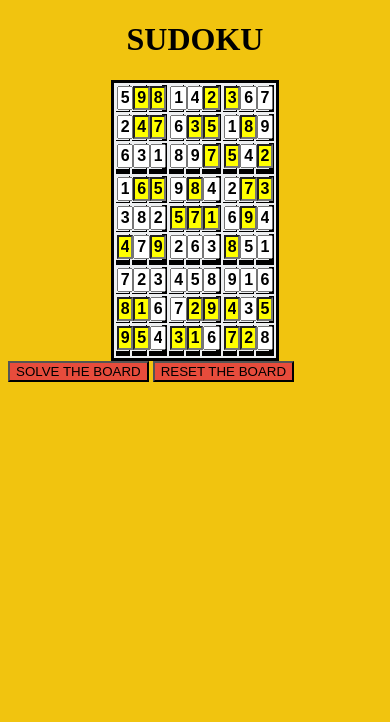
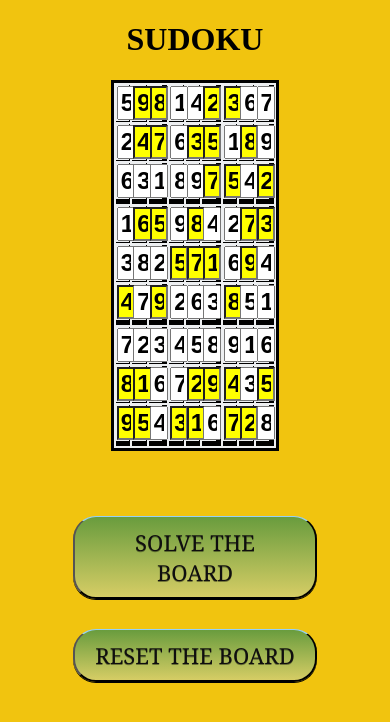
Before and after one commit to shilpashreejr/Sudoku, a website: page index.html in a window 390 px wide. Both pictures are taken after a click on the button "SOLVE THE BOARD". Drawn offline with nearby package versions, Linux system fonts and the light colour scheme.

Commit message:
Bug Fixes

```diff
--- a/dest/css/sudoku.css
+++ b/dest/css/sudoku.css
@@ -1,18 +1,16 @@
 body {
 	background:#f1c40f;
 }
-
 h1 {
 	text-align: center;
 }
-
 table {
 	margin-left: auto;
 	margin-right: auto;
 	background:#edeff1;
 	border:3px solid #000;
+	width: 33.3%;
 }
-
 td {
 	border-right:1px solid #000;
 	border-bottom: 1px solid #000;
@@ -25,9 +23,9 @@ td:nth-child(3n) {
 tr:nth-child(3n) td {
 	border-bottom-width:5px;
 }
-table {
+/*table {
 	width: 45%;
-}
+}*/
 tr {
 	width: 33.3%;
 }
@@ -40,8 +38,9 @@ td input {
 	text-align: center;
 }
 
-button {
-	background:#e74c3c;
+.buttonGrp {
+	margin: 50px;
+	text-align: center;
 }
 
 .errorState {
@@ -52,129 +51,144 @@ button {
 	background: yellow;
 }
 
+.sudokuButton {
+   border-top: 1px solid #96d1f8;
+   background: #d6cd65;
+   background: -webkit-gradient(linear, left top, left bottom, from(#699c3e), to(#d6cd65));
+   background: -webkit-linear-gradient(top, #699c3e, #d6cd65);
+   padding: 10px 20px;
+   border-radius: 23px;
+   box-shadow: rgba(0,0,0,1) 0 1px 0;
+   text-shadow: rgba(0,0,0,.4) 0 1px 0;
+   color: #0f0e0f;
+   font-size: 22px;
+   font-family: Georgia, serif;
+   text-decoration: none;
+   vertical-align: middle;
+   margin: 15px;
+   }
+.sudokuButton:hover {
+   border-top-color: #297828;
+   background: #297828;
+   color: #ccc;
+   }
+.sudokuButton:active {
+   border-top-color: #1b435e;
+   background: #1b435e;
+   }
+
 /* Smartphones (portrait and landscape) ----------- */
 
-@media only screen
-
-and (min-device-width : 320px)
-
-and (max-device-width : 480px) {
+@media only screen and (min-device-width : 320px) and (max-device-width : 480px) {
 	table {
 		width: 95%;
 	}
 	td input {
 		width:75%;
-		font-size: 100%;
+		font-size: 75%;
 	}
 
 
 }
 
-/* Smartphones (landscape) ----------- */
+/* Smartphones (portrait) ----------- */
 
-@media only screen
-
-and (min-width : 321px) {
+@media only screen and (max-width : 320px) {
 
 	table {
 		width: 95%;
 	}
+	tr {
+		width: 25%;
+	}
 	td input {
-		width:75%;
-		font-size: 100%;
-	}
-
-}
-
-/* Smartphones (portrait) ----------- */
-
-@media only screen
-
-and (max-width : 320px) {
-
-	table {
-		width: 95%;
-	}
-
-	td input {
-		width:75%;
-		font-size: 100%;
+		width:50%;
+		font-size: 50%;
 	}
 
 }
 
 /* iPads (portrait and landscape) ----------- */
 
-@media only screen
+@media only screen and (min-device-width : 768px) and (max-device-width : 1024px) {
 
-and (min-device-width : 768px)
+	table {
+		width: 45%;
+	}
+	tr {
+		width: 33.3%;
+	}
+	td input {
+		width:75%;
+		font-size: 75%;
+	}
 
-and (max-device-width : 1024px) {
+}
+
+/* iPads (landscape) ----------- */
+
+@media only screen and (min-device-width : 768px) and (max-device-width : 1024px) and (orientation : landscape) {
 
 	table {
 		width: 45%;
 	}
 
 	td input {
-		width:75%;
-		font-size: 100%;
-	}
-
-}
-
-/* iPads (landscape) ----------- */
-
-@media only screen
-
-and (min-device-width : 768px)
-
-and (max-device-width : 1024px)
-
-and (orientation : landscape) {
-
-	table {
-		width: 45%;
+		width:50%;
+		font-size: 50%;
 	}
 
 }
 
 /* iPads (portrait) ----------- */
 
-@media only screen
-
-and (min-device-width : 768px)
-
-and (max-device-width : 1024px)
-
-and (orientation : portrait) {
+@media only screen and (min-device-width : 768px) and (max-device-width : 1024px) and (orientation : portrait) {
 
 	table {
 		width: 45%;
+	}
+	td input {
+		width:89%;
+		font-size: 150%;
 	}
 
 }
 
 /* Desktops and laptops ----------- */
 
-@media only screen
-
-and (min-width : 1224px) {
+@media only screen and (min-width : 1224px) {
 
 	table {
 		width: 45%;
+	}
+	td input {
+		width:89%;
+		font-size: 150%;
 	}
 
 }
 
 /* Large screens ----------- */
 
-@media only screen
-
-and (min-width : 1824px) {
+@media only screen and (min-width : 1824px) {
 
 	table {
 		width: 45%;
 	}
+	td input {
+		width:89%;
+		font-size: 150%;
+	}
 
 }
+
+
+
+
+/*@media only screen and (max-width: 768px) {
+  table
+}
+@media only screen and (max-width: 480px) {
+
+}*/
 /*# sourceMappingURL=sudoku.css.map */
--- a/index.html
+++ b/index.html
@@ -8,9 +8,9 @@
 <body>
 	<h1> SUDOKU </h1>
 	<div id="sudokuContainer"> </div>
-	<div id='buttonGrp'>
-		<button id='sudokuSolver'>SOLVE THE BOARD</button>
-		<button id='resetSudoku'>RESET THE BOARD</button>
+	<div class='buttonGrp'>
+		<button id='sudokuSolver' class='sudokuButton'>SOLVE THE BOARD</button>
+		<button id='resetSudoku' class='sudokuButton'>RESET THE BOARD</button>
 	</div>
 </body>
 <script src="https://ajax.googleapis.com/ajax/libs/jquery/2.1.1/jquery.min.js"></script>
--- a/src/css/sudoku.css
+++ b/src/css/sudoku.css
@@ -1,18 +1,16 @@
 body {
 	background:#f1c40f;
 }
-
 h1 {
 	text-align: center;
 }
-
 table {
 	margin-left: auto;
 	margin-right: auto;
 	background:#edeff1;
 	border:3px solid #000;
+	width: 33.3%;
 }
-
 td {
 	border-right:1px solid #000;
 	border-bottom: 1px solid #000;
@@ -25,9 +23,9 @@ td:nth-child(3n) {
 tr:nth-child(3n) td {
 	border-bottom-width:5px;
 }
-table {
+/*table {
 	width: 45%;
-}
+}*/
 tr {
 	width: 33.3%;
 }
@@ -40,8 +38,9 @@ td input {
 	text-align: center;
 }
 
-button {
-	background:#e74c3c;
+.buttonGrp {
+	margin: 50px;
+	text-align: center;
 }
 
 .errorState {
@@ -52,128 +51,150 @@ button {
 	background: yellow;
 }
 
+.sudokuButton {
+   border-top: 1px solid #96d1f8;
+   background: #d6cd65;
+   background: -webkit-gradient(linear, left top, left bottom, from(#699c3e), to(#d6cd65));
+   background: -webkit-linear-gradient(top, #699c3e, #d6cd65);
+   background: -moz-linear-gradient(top, #699c3e, #d6cd65);
+   background: -ms-linear-gradient(top, #699c3e, #d6cd65);
+   background: -o-linear-gradient(top, #699c3e, #d6cd65);
+   padding: 10px 20px;
+   -webkit-border-radius: 23px;
+   -moz-border-radius: 23px;
+   border-radius: 23px;
+   -webkit-box-shadow: rgba(0,0,0,1) 0 1px 0;
+   -moz-box-shadow: rgba(0,0,0,1) 0 1px 0;
+   box-shadow: rgba(0,0,0,1) 0 1px 0;
+   text-shadow: rgba(0,0,0,.4) 0 1px 0;
+   color: #0f0e0f;
+   font-size: 22px;
+   font-family: Georgia, serif;
+   text-decoration: none;
+   vertical-align: middle;
+   margin: 15px;
+   }
+.sudokuButton:hover {
+   border-top-color: #297828;
+   background: #297828;
+   color: #ccc;
+   }
+.sudokuButton:active {
+   border-top-color: #1b435e;
+   background: #1b435e;
+   }
+
 /* Smartphones (portrait and landscape) ----------- */
 
-@media only screen
-
-and (min-device-width : 320px)
-
-and (max-device-width : 480px) {
+@media only screen and (min-device-width : 320px) and (max-device-width : 480px) {
 	table {
 		width: 95%;
 	}
 	td input {
 		width:75%;
-		font-size: 100%;
+		font-size: 75%;
 	}
 
 
 }
 
-/* Smartphones (landscape) ----------- */
+/* Smartphones (portrait) ----------- */
 
-@media only screen
-
-and (min-width : 321px) {
+@media only screen and (max-width : 320px) {
 
 	table {
 		width: 95%;
 	}
+	tr {
+		width: 25%;
+	}
 	td input {
-		width:75%;
-		font-size: 100%;
-	}
-
-}
-
-/* Smartphones (portrait) ----------- */
-
-@media only screen
-
-and (max-width : 320px) {
-
-	table {
-		width: 95%;
-	}
-
-	td input {
-		width:75%;
-		font-size: 100%;
+		width:50%;
+		font-size: 50%;
 	}
 
 }
 
 /* iPads (portrait and landscape) ----------- */
 
-@media only screen
+@media only screen and (min-device-width : 768px) and (max-device-width : 1024px) {
 
-and (min-device-width : 768px)
+	table {
+		width: 45%;
+	}
+	tr {
+		width: 33.3%;
+	}
+	td input {
+		width:75%;
+		font-size: 75%;
+	}
 
-and (max-device-width : 1024px) {
+}
+
+/* iPads (landscape) ----------- */
+
+@media only screen and (min-device-width : 768px) and (max-device-width : 1024px) and (orientation : landscape) {
 
 	table {
 		width: 45%;
 	}
 
 	td input {
-		width:75%;
-		font-size: 100%;
-	}
-
-}
-
-/* iPads (landscape) ----------- */
-
-@media only screen
-
-and (min-device-width : 768px)
-
-and (max-device-width : 1024px)
-
-and (orientation : landscape) {
-
-	table {
-		width: 45%;
+		width:50%;
+		font-size: 50%;
 	}
 
 }
 
 /* iPads (portrait) ----------- */
 
-@media only screen
-
-and (min-device-width : 768px)
-
-and (max-device-width : 1024px)
-
-and (orientation : portrait) {
+@media only screen and (min-device-width : 768px) and (max-device-width : 1024px) and (orientation : portrait) {
 
 	table {
 		width: 45%;
+	}
+	td input {
+		width:89%;
+		font-size: 150%;
 	}
 
 }
 
 /* Desktops and laptops ----------- */
 
-@media only screen
-
-and (min-width : 1224px) {
+@media only screen and (min-width : 1224px) {
 
 	table {
 		width: 45%;
+	}
+	td input {
+		width:89%;
+		font-size: 150%;
 	}
 
 }
 
 /* Large screens ----------- */
 
-@media only screen
-
-and (min-width : 1824px) {
+@media only screen and (min-width : 1824px) {
 
 	table {
 		width: 45%;
 	}
+	td input {
+		width:89%;
+		font-size: 150%;
+	}
 
 }
+
+
+
+
+/*@media only screen and (max-width: 768px) {
+  table
+}
+@media only screen and (max-width: 480px) {
+
+}*/
--- a/src/js/sudokuController.js
+++ b/src/js/sudokuController.js
@@ -1,14 +1,29 @@
 $(document).ready(function () {
-
-    var sudokuBoard = SUDOKU_MODEL.generateBoardValues();
+    /* This is the main entry point. This communicates between the
+     * SUDOKU_MODEL and SUDOKU_VIEW.
+     *
+     * A call for generating a board values, creating a table,
+     * and also manages the board.
+     */
+    var sudokuBoard = SUDOKU_MODEL.generateBoardValues(),
+        rowIndex,
+        colIndex,
+        isValueAdded,
+        isValid,
+        solvedBoard,
+        resetBoardValues;
 
     SUDOKU_VIEW.createBoard(sudokuBoard);
 
     $('#sudokuTable').delegate("input", "keyup", function () {
-        var rowIndex = $(this).closest("tr").index(),
-            colIndex = $(this).closest("td").index(),
-            isValid = SUDOKU_MODEL.isValidNumber($(this).val(), rowIndex, colIndex),
-            isValueAdded;
+        rowIndex = $(this).closest("tr").index();
+        colIndex = $(this).closest("td").index();
+        isValid = SUDOKU_MODEL.isValidNumber($(this).val(), rowIndex, colIndex);
+
+        if ($(this).val() === '') {
+            SUDOKU_VIEW.removeErrorState($(this));
+            SUDOKU_MODEL.removeValue(rowIndex, colIndex);
+        }
 
         if (!isValid) {
             $(this).val('');
@@ -24,17 +39,19 @@ $(document).ready(function () {
 
     });
 
-    $('#buttonGrp').delegate('button', 'click', function () {
+    $('.buttonGrp').delegate('button', 'click', function () {
         if ($(this).text() === 'SOLVE THE BOARD') {
             $('#sudokuTable input').removeClass('errorState');
-            var solvedBoard = SUDOKU_MODEL.solve();
+            solvedBoard = SUDOKU_MODEL.solve();
             if (solvedBoard != false) {
                 SUDOKU_VIEW.solvedBoard('#sudokuTable input', solvedBoard);
+            } else {
+                SUDOKU_VIEW.showErrorMsg();
             }
         } else if ($(this).text() === 'RESET THE BOARD') {
             $('#sudokuTable input').val('');
             $('#sudokuTable input').removeClass('errorState');
-            var resetBoardValues = SUDOKU_MODEL.resetBoardValues();
+            resetBoardValues = SUDOKU_MODEL.resetBoardValues();
             SUDOKU_VIEW.solvedBoard('#sudokuTable input', resetBoardValues);
         }
 
--- a/src/js/sudokuModel.js
+++ b/src/js/sudokuModel.js
@@ -4,7 +4,11 @@ SUDOKU_MODEL = (function () {
         _originalBoardValues = [],
         _sectionValues = [],
         _columnValues = [],
-        _rowValues = [];
+        _rowValues = [],
+        NUM_OF_COLS = 9,
+        NUM_OF_ROWS = 9,
+        MIN_VAL = 0,
+        MAX_VAL = 9;
 
     /**
      * Generates the board values and also updates the
@@ -72,7 +76,7 @@ SUDOKU_MODEL = (function () {
          */
         _isValidTypeRange = function (inputVal) {
             var isType = $.isNumeric(inputVal);
-            if ((inputVal > 0 && inputVal <= 9) && isType) {
+            if ((inputVal > MIN_VAL && inputVal <= MAX_VAL) && isType) {
                 isValidType = true;
                 return isValidType;
             }
@@ -91,11 +95,16 @@ SUDOKU_MODEL = (function () {
                 }
                 _currentBoardValues[row][col] = boardvalues[i];
                 col++;
-                if (col === 9) {
+                if (col === NUM_OF_COLS) {
                     row = row + 1;
                     col = 0;
                 }
             }
+            //Empty the values in all arrays
+            _sectionValues = [];
+            _columnValues = [];
+            _rowValues = [];
+
             _updateBoardValues(_currentBoardValues);
 
             return _currentBoardValues;
@@ -110,8 +119,8 @@ SUDOKU_MODEL = (function () {
          */
         _updateBoardValues = function (_currentBoardValues) {
 
-            for (var i = 0; i < 9; i++) {
-                for (var j = 0; j < 9; j++) {
+            for (var i = 0; i < NUM_OF_ROWS; i++) {
+                for (var j = 0; j < NUM_OF_COLS; j++) {
                     if (_currentBoardValues[i][j] === 0)
                         continue;
 
@@ -133,6 +142,18 @@ SUDOKU_MODEL = (function () {
                         _sectionValues[index] = [];
                     }
                     _sectionValues[index][_sectionValues[index].length] = _currentBoardValues[i][j];
+                }
+            }
+
+            for (var i = 0; i < MAX_VAL; i++) {
+                if (_rowValues[i] === undefined) {
+                    _rowValues[i] = [];
+                }
+                if (_columnValues[i] === undefined) {
+                    _columnValues[i] = [];
+                }
+                if (_sectionValues[i] === undefined) {
+                    _sectionValues[i] = [];
                 }
             }
 
@@ -223,8 +244,8 @@ SUDOKU_MODEL = (function () {
             //find Empty square
             var emptyRow = -1,
                 emptyCol = -1;
-            for (var i = 0; i < 9; i++) {
-                for (var j = 0; j < 9; j++) {
+            for (var i = 0; i < NUM_OF_ROWS; i++) {
+                for (var j = 0; j < NUM_OF_COLS; j++) {
                     if (_currentBoardValues[i][j] == 0) {
                         emptyRow = i;
                         emptyCol = j;
@@ -295,8 +316,8 @@ SUDOKU_MODEL = (function () {
         },
 
         _isGameComplete = function () {
-            for (var i = 0; i < 9; i++) {
-                for (var j = 0; j < 9; j++) {
+            for (var i = 0; i < NUM_OF_ROWS; i++) {
+                for (var j = 0; j < NUM_OF_COLS; j++) {
                     if (_currentBoardValues[i][j] == 0) {
                         return false;
 
@@ -357,10 +378,37 @@ SUDOKU_MODEL = (function () {
 
             return firstArray;
         },
+
+        /**
+         * The current board values are updated every time
+         * there is a change in the user input or it is removed.
+         *
+         * @param {Number} rowIndex Row id
+         * @ param{Number} colIndex Col id
+         * @returns {Boolean} isValidType True/False Decision based on the checks.
+         */
+        removeValue = function (rowIndex, colIndex) {
+            var index = _findIndex(rowIndex, colIndex);
+            var existingValue = _currentBoardValues[rowIndex][colIndex];
+
+            if (existingValue == 0) {
+                return false;
+            }
+            _currentBoardValues[rowIndex][colIndex] = 0;
+            _rowValues[rowIndex].splice(_rowValues[rowIndex].indexOf(existingValue), 1);
+            _columnValues[colIndex].splice(_columnValues[colIndex].indexOf(existingValue), 1);
+            _sectionValues[index].splice(_sectionValues[index].indexOf(existingValue), 1);
+            return true;
+        },
+
+        /**
+         * The board values are reset to the original board values.
+         *
+         * @returns {Array} _currentBoardValues current board values
+         */
         resetBoardValues = function () {
-            _currentBoardValues = _originalBoardValues;
-            _updateBoardValues(_originalBoardValues);
-            return _originalBoardValues;
+            generateBoardValues();
+            return _currentBoardValues;
         };
 
     return {
@@ -368,6 +416,7 @@ SUDOKU_MODEL = (function () {
         isValidNumber: isValidNumber,
         solve: solve,
         isValueAdded: isValueAdded,
-        resetBoardValues: resetBoardValues
+        resetBoardValues: resetBoardValues,
+        removeValue: removeValue
     };
 })();
--- a/src/js/sudokuView.js
+++ b/src/js/sudokuView.js
@@ -1,10 +1,18 @@
 SUDOKU_VIEW = (function () {
 
-	var _setBoardValues = function (selector, boardvalues) {
+	var NUM_OF_COLS = 9,
+		NUM_OF_ROWS = 9,
+
+		/**
+		 * The generated board values are set to the respective td.
+		 *
+		 * @param {String} selector DOM selector
+		 * @param {Array} boardvalues The generated board values
+		 */
+		_setBoardValues = function (selector, boardvalues) {
 			var i = 0;
 
 			$(selector).each(function () {
-
 				if (boardvalues[i] !== 0) {
 					$(this).val(boardvalues[i]);
 					$(this).attr('readonly', 'readonly');
@@ -17,12 +25,42 @@ SUDOKU_VIEW = (function () {
 			});
 		},
 
+		/**
+		 * With few combinations of the user input values, the board cannot
+		 * be solved.
+		 * This user input validates with the rules but for the board to be
+		 * resolved, it has to be in a particular place.
+		 *
+		 */
+		showErrorMsg = function () {
+			alert("With some of the values you have entered, the board cannot be solved. Please clear them and try again.");
+		},
+
+		/**
+		 * Displays the red error background for the td for error state.
+		 *
+		 * @param {String} $this DOM selector
+		 */
 		showError = function ($this) {
 			$this.addClass('errorState');
 		},
+
+		/**
+		 * Removes the red background for the td when there is no error.
+		 *
+		 * @param {String} $this DOM selector
+		 *
+		 */
 		removeErrorState = function ($this) {
 			$this.removeClass('errorState');
 		},
+
+		/**
+		 * The solved board values are set to the respective td.
+		 *
+		 * @param {String} selector DOM selector
+		 * @param {Array} boardvalues The generated board values
+		 */
 		solvedBoard = function (selector, boardvalues) {
 			var row = 0
 			col = 0;
@@ -31,29 +69,33 @@ SUDOKU_VIEW = (function () {
 					$(this).val(boardvalues[row][col]);
 				}
 				col++;
-				if (col === 9) {
+				if (col === NUM_OF_COLS) {
 					col = 0;
 					row++;
-					if (row === 9) {
+					if (row === NUM_OF_ROWS) {
 						return true;
 					}
 				}
 			});
 		},
 
+		/**
+		 * The sudoku table is dynamically generated here
+		 *
+		 * @param {Array} boardvalues The generated board values
+		 */
 		createBoard = function (boardvalues) {
-			//alert('createBoard');
 			var table = '<table id="sudokuTable"><tbody>',
 				row = 0,
 				col = 0,
 				td = '',
 				tr = [];
 
-			for (col = 0; col < 9; col++) {
+			for (col = 0; col < NUM_OF_COLS; col++) {
 				td = td + '<td><input maxlength="1"></input></td>';
 			}
 
-			for (row = 0; row < 9; row++) {
+			for (row = 0; row < NUM_OF_ROWS; row++) {
 				table = table + '<tr>' + td + '</tr>'
 			}
 			table = table + '</tbody></table>';
@@ -68,6 +110,7 @@ SUDOKU_VIEW = (function () {
 		createBoard: createBoard,
 		solvedBoard: solvedBoard,
 		showError: showError,
-		removeErrorState: removeErrorState
+		removeErrorState: removeErrorState,
+		showErrorMsg: showErrorMsg
 	};
 })();
```
Also changed, not shown: dest/js/sudoku.min.js, 2 other files.
